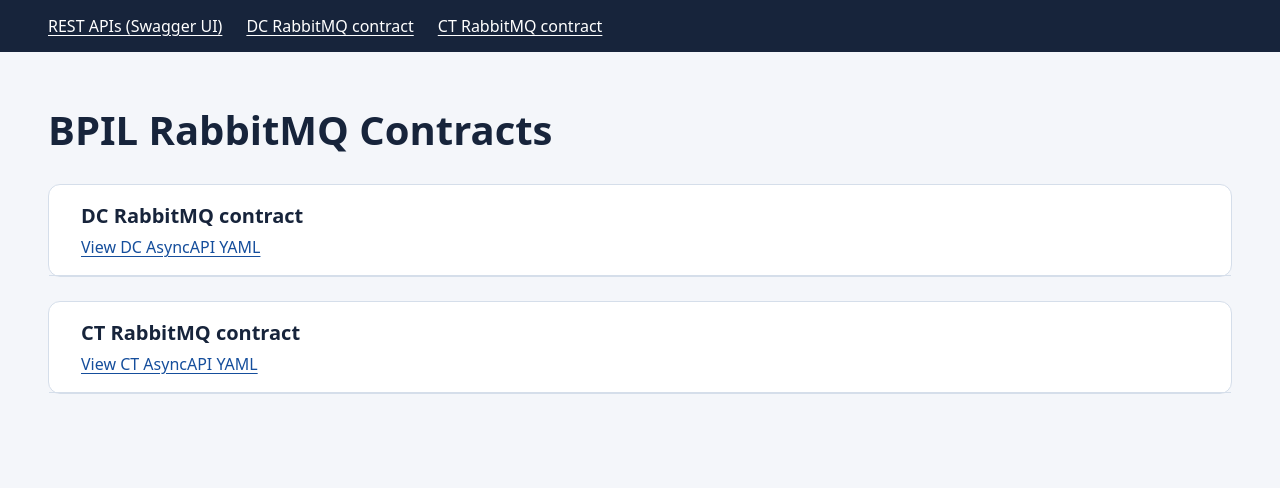
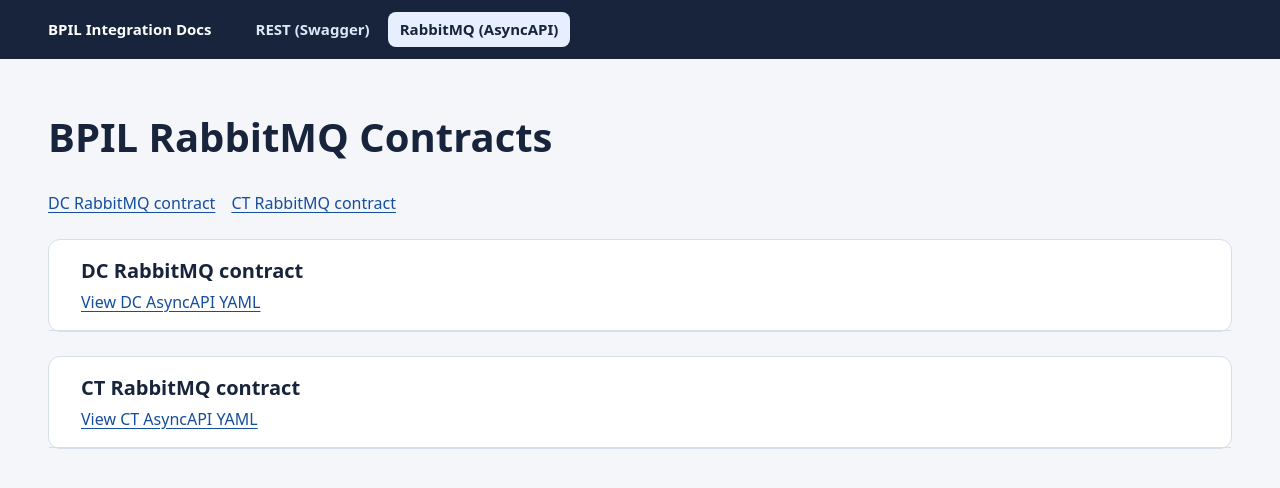
Before and after one commit to wouter-deen/bpil-dc-integration, a plain HTML site: page asyncapi/index.html in a window 1280 px wide. Drawn offline with Linux system fonts and the light colour scheme; files that its build step writes are made by us from their sources.

Commit message:
Update asyncapi docs

```diff
--- a/asyncapi/index.html
+++ b/asyncapi/index.html
@@ -4,6 +4,7 @@
         <meta charset="utf-8" />
         <meta name="viewport" content="width=device-width, initial-scale=1" />
         <title>BPIL RabbitMQ Contracts</title>
+        <link rel="stylesheet" href="../nav.css" />
         <style>
             body {
                 margin: 0;
@@ -14,16 +15,11 @@
                     sans-serif;
             }
 
-            nav {
+            .contract-links {
                 display: flex;
                 flex-wrap: wrap;
-                gap: 0.5rem 1.5rem;
-                padding: 0.875rem clamp(1rem, 4vw, 3rem);
-                background: #17243b;
-            }
-
-            nav a {
-                color: #fff;
+                gap: 0.5rem 1rem;
+                margin: 0 0 1.5rem;
             }
             a {
                 color: #154e9c;
@@ -71,13 +67,22 @@
         ></script>
     </head>
     <body>
-        <nav aria-label="API documentation">
-            <a href="../">REST APIs (Swagger UI)</a>
-            <a href="#dc">DC RabbitMQ contract</a>
-            <a href="#ct">CT RabbitMQ contract</a>
+        <nav class="docs-nav" aria-label="API documentation">
+            <span class="docs-nav__brand">BPIL Integration Docs</span>
+            <div class="docs-nav__links">
+                <a href="../">REST (Swagger)</a>
+                <a href="./" aria-current="page">RabbitMQ (AsyncAPI)</a>
+            </div>
         </nav>
         <main>
             <h1>BPIL RabbitMQ Contracts</h1>
+            <nav
+                class="contract-links"
+                aria-label="RabbitMQ contracts on this page"
+            >
+                <a href="#dc">DC RabbitMQ contract</a>
+                <a href="#ct">CT RabbitMQ contract</a>
+            </nav>
             <noscript
                 >Enable JavaScript to render the AsyncAPI
                 documentation.</noscript
--- /dev/null
+++ b/swagger/nav.css
@@ -0,0 +1,46 @@
+body {
+    margin: 0;
+}
+
+.docs-nav {
+    display: flex;
+    flex-wrap: wrap;
+    align-items: center;
+    gap: 0.5rem clamp(0.75rem, 3vw, 2rem);
+    padding: 0.75rem clamp(1rem, 4vw, 3rem);
+    background: #17243b;
+    color: #fff;
+    font: 600 0.9375rem/1.5 system-ui, sans-serif;
+}
+
+.docs-nav__brand {
+    font-weight: 700;
+}
+
+.docs-nav__links {
+    display: flex;
+    flex-wrap: wrap;
+    gap: 0.375rem;
+}
+
+.docs-nav a {
+    padding: 0.375rem 0.75rem;
+    border-radius: 0.5rem;
+    color: #dce7f8;
+    text-decoration: none;
+}
+
+.docs-nav a:hover {
+    background: #2b4060;
+    color: #fff;
+}
+
+.docs-nav a[aria-current="page"] {
+    background: #e7efff;
+    color: #17243b;
+}
+
+.docs-nav a:focus-visible {
+    outline: 2px solid #9bc6ff;
+    outline-offset: 2px;
+}
```
Also changed, not shown: swagger/index.html (+7 -2 lines), 3 other files.
